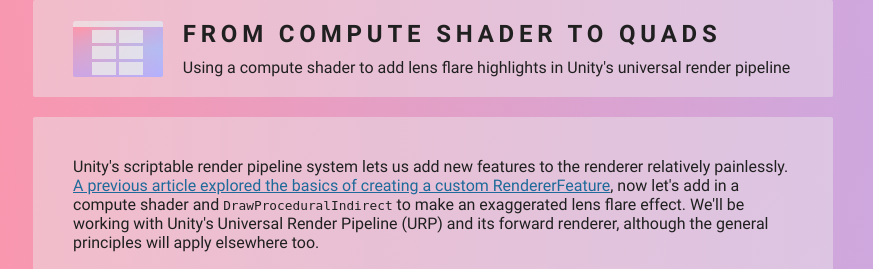
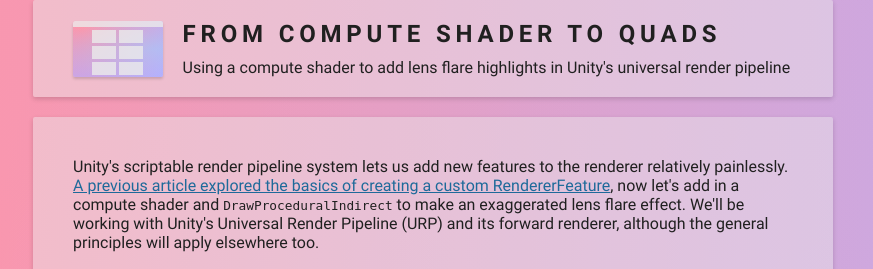
Before and after one commit to Anatta336/samdriver-xyz, a PHP site: page /article/compute-shader-intro in a window 1280 px wide. Shown: the top 269 px of the page, without its empty margins (207-1080 px from the left). Run offline with PHP 8.4, Linux system fonts and the light colour scheme.

Commit message:
style adjustments

```diff
--- a/public/css/style.css
+++ b/public/css/style.css
@@ -54,7 +54,7 @@ nav {
     align-items: center;
     justify-content: center;
     align-content: center;
-    flex: 1 0 auto;
+    flex: 0 0 auto;
 }
 
 .article nav a {
@@ -75,12 +75,13 @@ nav a.home {
     justify-content: center;
     align-content: flex-start;
     padding: 6px;
-    height: max(min(74px, 7vh), 30px);
-    width: min(120px, 7vw);
+    height: max(min(60px, 7vh), 30px);
+    width: max(min(120px, 7vw), 30px);
     gap: 3px;
     border-radius: 2px;
     background: radial-gradient(farthest-corner at 90% 50%, #9bd5ff75 0%, transparent 90%), radial-gradient(farthest-corner at 10% 10%, #ff95a8 0%, #b5adff 100%);
     overflow: hidden;
+    box-shadow: 0px 2px 3px 0px #00000029;
 }
 
 nav a.home .pseudo-link {
@@ -194,6 +195,7 @@ nav .article-link-block {
     align-items: center;
     justify-content: flex-start;
     gap: 20px;
+    box-shadow: 0px 2px 5px 0px #00000029;
 }
 
 .article-link-block:hover,
@@ -240,7 +242,7 @@ header {
     font-family: 'Roboto', sans-serif;
     padding: 20px 40px;
     flex-direction: row;
-    flex-wrap: wrap;
+    flex-wrap: nowrap;
     gap: 20px;
     justify-content: flex-start;
     max-width: 800px;
@@ -249,10 +251,11 @@ header {
     box-sizing: border-box;
     align-items: stretch;
     border-radius: 2px;
+    box-shadow: 0px 2px 5px 0px #00000029;
 }
 
 header>div {
-    flex: 1000 1 400px;
+    flex: 1 1;
     display: flex;
     flex-direction: column;
     gap: 10px;
@@ -287,6 +290,7 @@ article {
     background-color: #ebebeb70;
     border-radius: 2px;
     box-sizing: border-box;
+    box-shadow: 0px 2px 5px 0px #00000029;
 }
 
 section {
```
